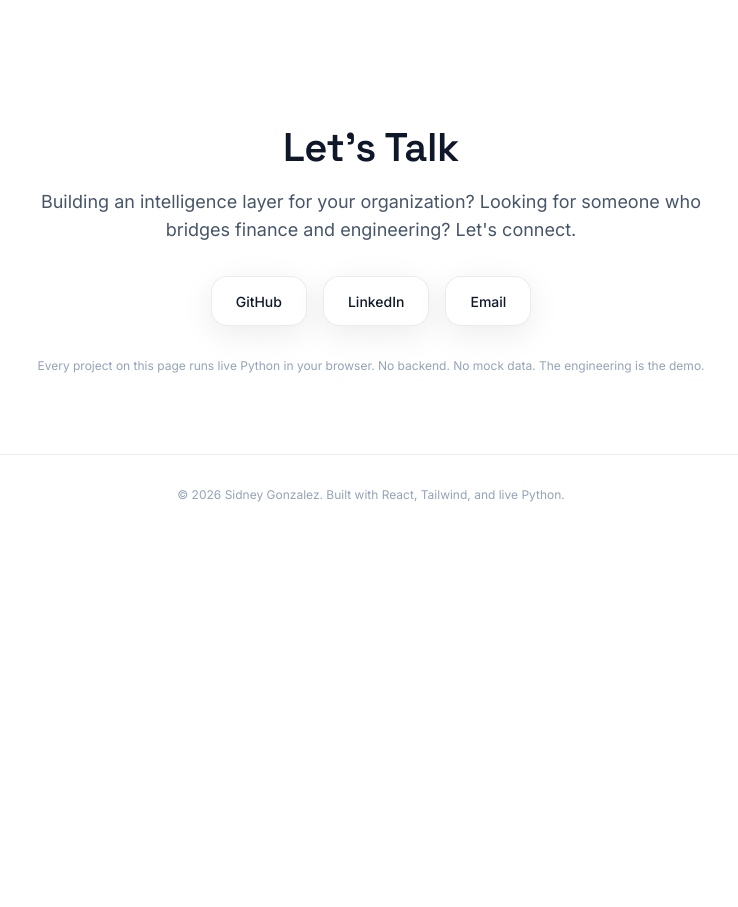
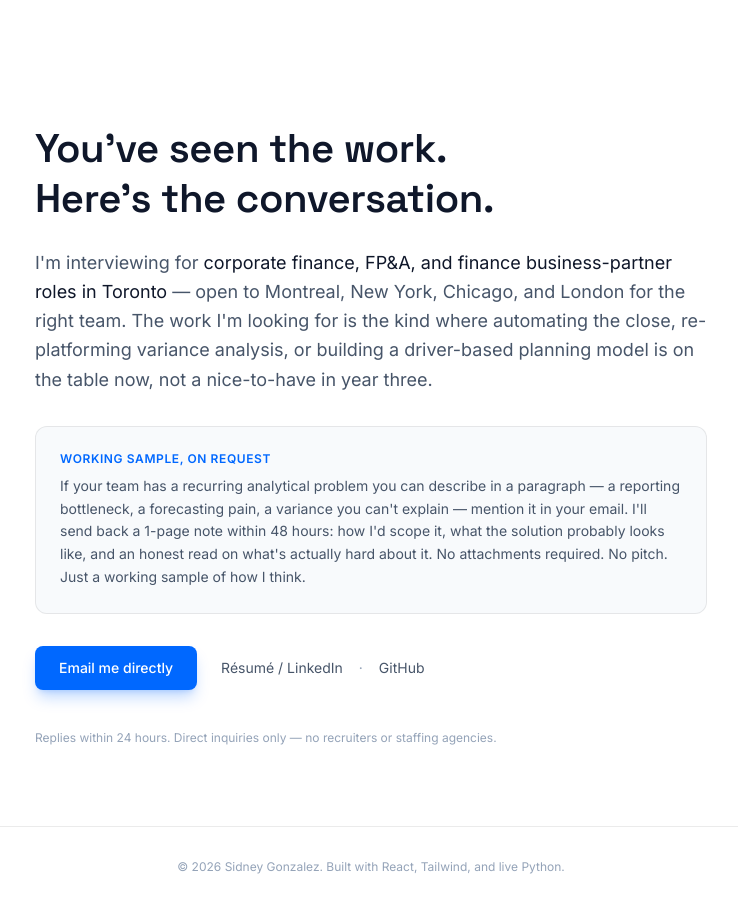
Before and after one commit to owner-lab/sidneygonzalez.ai, a React (Vite) app: page / in a window 1280 px wide. Shown: the part 9880-10787 px from the top of the page, without its empty margins (269-1007 px from the left). Before the commit the page ends 10415 px from the top, so only its background shows below. Built offline with nearby package versions, Linux system fonts and the light colour scheme.

Commit message:
feat: rewrite Contact CTA with targeted positioning and reciprocity offer

```diff
--- a/src/sections/Contact.jsx
+++ b/src/sections/Contact.jsx
@@ -1,49 +1,83 @@
 import Section from '@/components/layout/Section'
 import ScrollReveal from '@/components/animation/ScrollReveal'
-import GlassPanel from '@/components/ui/GlassPanel'
 import { SOCIAL } from '@/config/constants'
 
-const LINKS = [
-  { label: 'GitHub', href: SOCIAL.github, external: true },
-  { label: 'LinkedIn', href: SOCIAL.linkedin, external: true },
-  { label: 'Email', href: SOCIAL.email, external: false },
-]
+const MAILTO = `${SOCIAL.email}?subject=${encodeURIComponent(
+  'Portfolio inquiry'
+)}`
 
 export default function Contact() {
   return (
     <Section id="contact">
       <ScrollReveal>
-        <div className="mx-auto max-w-2xl text-center">
-          <h2 className="font-display text-display-md font-semibold">
-            Let&apos;s Talk
+        <div className="mx-auto max-w-2xl">
+          <h2 className="font-display text-display-md font-semibold leading-tight">
+            You&apos;ve seen the work.
+            <br />
+            Here&apos;s the conversation.
           </h2>
-          <p className="mt-4 text-lg text-text-secondary">
-            Building an intelligence layer for your organization? Looking for
-            someone who bridges finance and engineering? Let&apos;s connect.
+
+          <p className="mt-6 text-lg leading-relaxed text-text-secondary">
+            I&apos;m interviewing for{' '}
+            <span className="text-text-primary">
+              corporate finance, FP&amp;A, and finance business-partner roles
+              in Toronto
+            </span>{' '}
+            — open to Montreal, New York, Chicago, and London for the right
+            team. The work I&apos;m looking for is the kind where automating
+            the close, re-platforming variance analysis, or building a
+            driver-based planning model is on the table now, not a nice-to-have
+            in year three.
           </p>
 
-          <div className="mt-8 flex justify-center gap-4">
-            {LINKS.map((link) => (
-              <a
-                key={link.label}
-                href={link.href}
-                className="group"
-                {...(link.external
-                  ? { target: '_blank', rel: 'noopener noreferrer' }
-                  : {})}
-              >
-                <GlassPanel className="px-6 py-3 transition-all group-hover:border-accent-blue group-hover:shadow-lg group-hover:shadow-accent-blue/10">
-                  <span className="text-sm font-medium text-text-primary group-hover:text-accent-blue">
-                    {link.label}
-                  </span>
-                </GlassPanel>
-              </a>
-            ))}
+          <div className="mt-8 rounded-xl border border-border-subtle bg-bg-surface/50 p-6">
+            <p className="mb-2 text-xs font-semibold uppercase tracking-wider text-accent-blue">
+              Working sample, on request
+            </p>
+            <p className="text-sm leading-relaxed text-text-secondary">
+              If your team has a recurring analytical problem you can describe
+              in a paragraph — a reporting bottleneck, a forecasting pain, a
+              variance you can&apos;t explain — mention it in your email.
+              I&apos;ll send back a 1-page note within 48 hours: how I&apos;d
+              scope it, what the solution probably looks like, and an honest
+              read on what&apos;s actually hard about it. No attachments
+              required. No pitch. Just a working sample of how I think.
+            </p>
           </div>
 
-          <p className="mt-8 text-xs text-text-muted">
-            Every project on this page runs live Python in your browser.
-            No backend. No mock data. The engineering is the demo.
+          <div className="mt-8 flex flex-col items-start gap-5 sm:flex-row sm:items-center sm:gap-6">
+            <a
+              href={MAILTO}
+              className="inline-flex items-center justify-center rounded-lg bg-accent-blue px-6 py-3 text-sm font-medium text-white shadow-lg shadow-accent-blue/25 transition-all hover:bg-accent-blue/90 focus-visible:outline-none focus-visible:ring-2 focus-visible:ring-accent-blue/50 focus-visible:ring-offset-2 focus-visible:ring-offset-bg-primary"
+            >
+              Email me directly
+            </a>
+            <div className="flex items-center gap-4 text-sm text-text-secondary">
+              <a
+                href={SOCIAL.linkedin}
+                target="_blank"
+                rel="noopener noreferrer"
+                className="underline-offset-4 transition-colors hover:text-text-primary hover:underline"
+              >
+                Résumé / LinkedIn
+              </a>
+              <span aria-hidden="true" className="text-text-muted">
+                ·
+              </span>
+              <a
+                href={SOCIAL.github}
+                target="_blank"
+                rel="noopener noreferrer"
+                className="underline-offset-4 transition-colors hover:text-text-primary hover:underline"
+              >
+                GitHub
+              </a>
+            </div>
+          </div>
+
+          <p className="mt-10 text-xs text-text-muted">
+            Replies within 24 hours. Direct inquiries only — no recruiters or
+            staffing agencies.
           </p>
         </div>
       </ScrollReveal>
```
